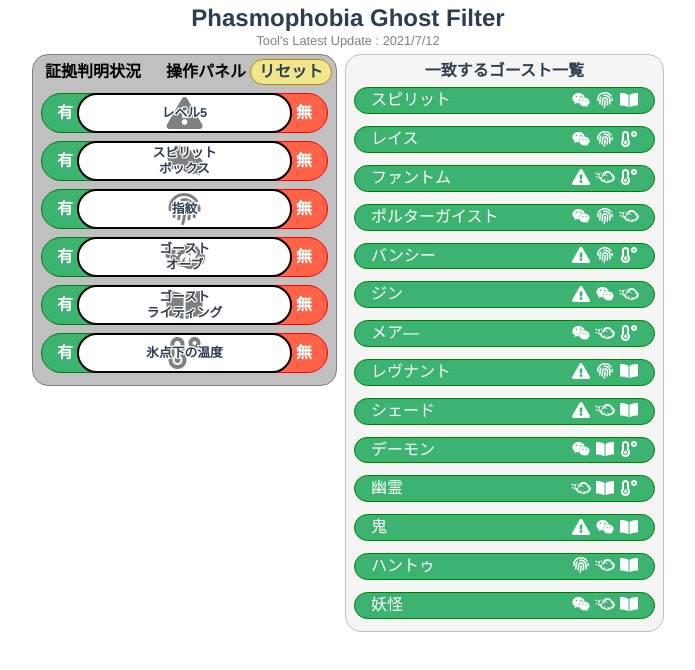
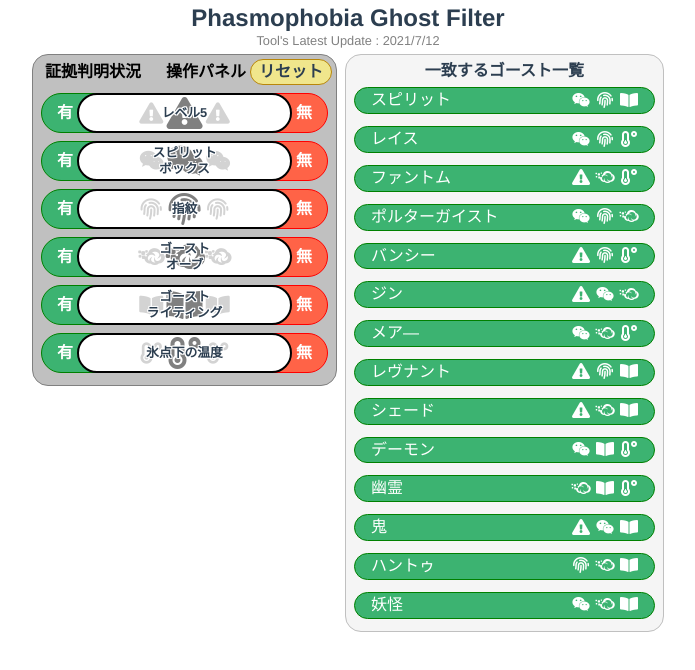
Before and after one commit to kanamechanlover/PhasmophobiaGhostFilter, a Vue app: page / in a window 1280 px wide. Shown: the top 670 px of the page, without its empty margins (292-987 px from the left). Built offline with nearby package versions, Linux system fonts and the light colour scheme.

Commit message:
操作パネルの証拠アイコン表示改善

```diff
--- a/src/components/TraitStatus.vue
+++ b/src/components/TraitStatus.vue
@@ -12,9 +12,9 @@
                 'on-with': isWith, 'on-without': isWithout, hover: hover,
             }"></div>
         </div>
-        <div class="front mix-blrend-multiply">
-            <div class="front-icon">
-                <i class="fa-2x" :class="traitIcon"></i>
+        <div class="front icon mix-blrend-multiply">
+            <div class="front-icon" v-for="index in 3" :key="index">
+                <i :class="{'fa-2x': index == 2, 'fa-lg': index != 2, [traitIcon]: true}"></i>
             </div>
         </div>
         <div class="front">
@@ -211,20 +211,23 @@
     width: 100%;
     display: flex;
     flex-direction: row;
+    justify-content: center;
     line-height: 1rem;
     text-align: center;
     padding: 0px 4px;
 }
 
 .front-icon {
-    flex: 1;
-    color: gray;
+    color: lightgray;
     height: 1rem;
     text-align: center;
     display: flex;
     flex-direction: row;
     align-items: center;
     justify-content: center;
+}
+.front-icon:nth-child(2) {
+    color: gray;
 }
 
 .with-text, .without-text {
```
